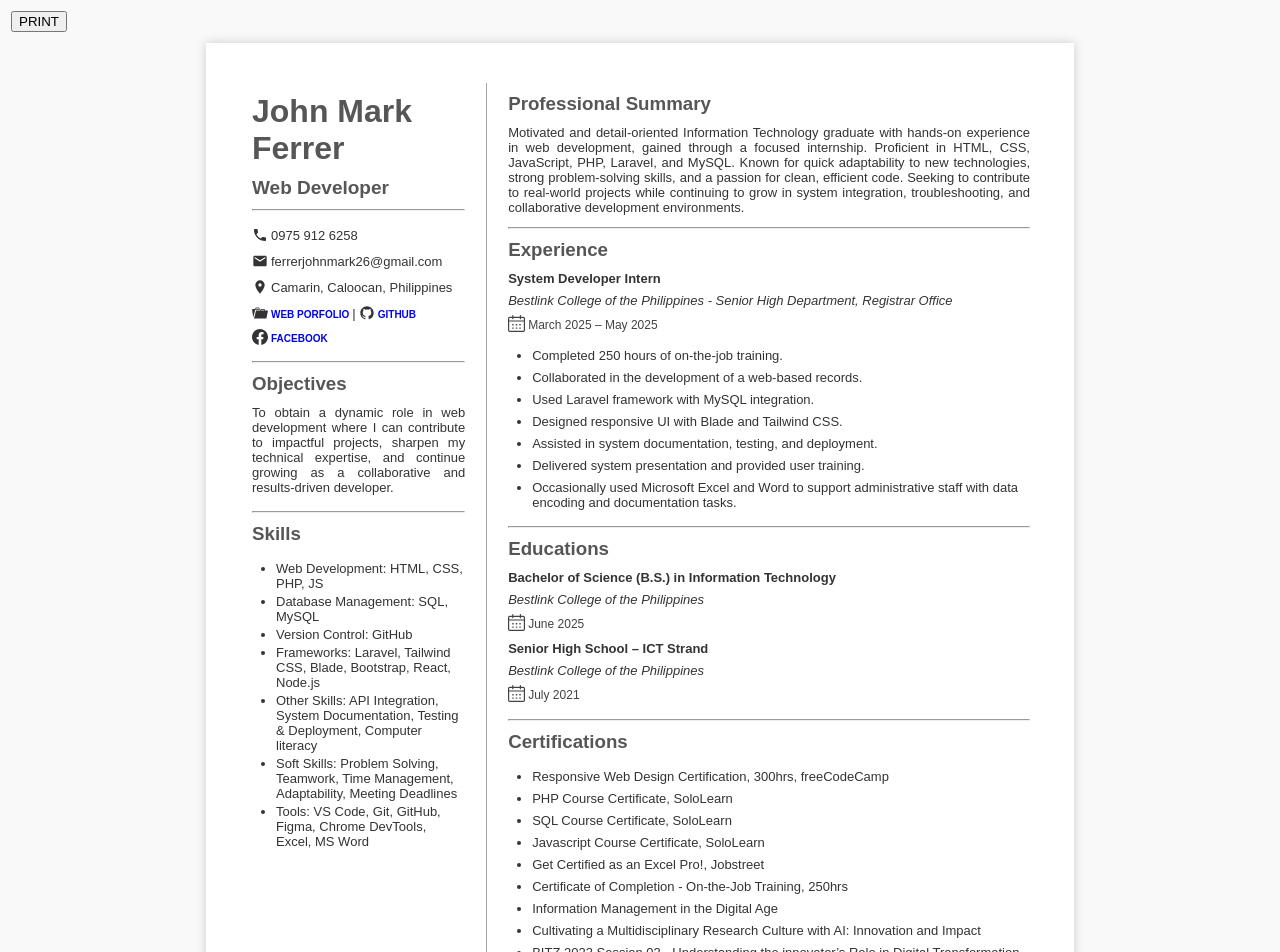
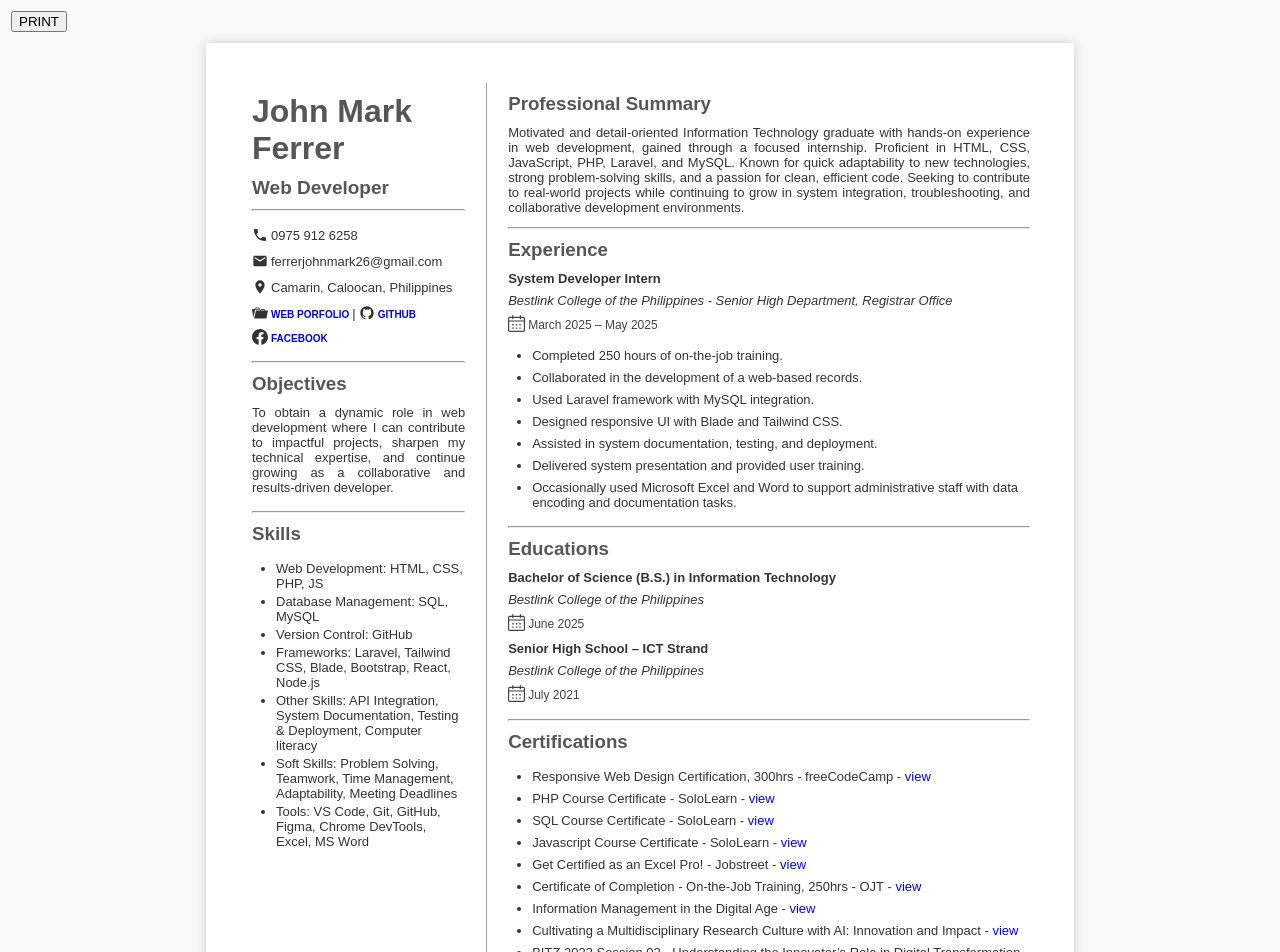
Before and after one commit to FerrerMark/my-resume, a React (Vite) app: page / in a window 1280 px wide. Shown: the top 952 px of the page. Built offline with nearby package versions, Linux system fonts and the light colour scheme.

Commit message:
add view in certification

```diff
--- a/src/components/Certifications.jsx
+++ b/src/components/Certifications.jsx
@@ -5,8 +5,13 @@ function Certifications() {
     <div className="certifications">
       <h3>Certifications</h3>
       <ul>
-        {resumeData.certifications.map((cert, idx) => (
-          <li key={idx}>{cert}</li>
+        {resumeData.certifications.map((item, idx) => (
+          <li key={idx}>
+            {item.cert} - {" "}
+            <span
+              dangerouslySetInnerHTML={{ __html: item.link }}
+            />
+          </li>
         ))}
       </ul>
     </div>
--- a/src/data.js
+++ b/src/data.js
@@ -50,16 +50,46 @@ export const resumeData = {
   ],
 
   certifications: [
-    "Responsive Web Design Certification, 300hrs, freeCodeCamp",
-    "PHP Course Certificate, SoloLearn",
-    "SQL Course Certificate, SoloLearn",
-    "Javascript Course Certificate, SoloLearn",
-    "Get Certified as an Excel Pro!, Jobstreet",
-    "Certificate of Completion - On-the-Job Training, 250hrs",
-    "Information Management in the Digital Age",
-    "Cultivating a Multidisciplinary Research Culture with AI: Innovation and Impact",
-    "BITZ 2023 Session 02 - Understanding the innovator’s Role in Digital Transformation",
-    "Knowledge with the Research Trends from Multidisciplinary Perspective in Engineering, ICT"
+    {
+      cert: "Responsive Web Design Certification, 300hrs - freeCodeCamp",
+      link: "<a href='https://www.freecodecamp.org/certification/markkkkk/responsive-web-design' target='_blank'>view</a>"
+    },
+    {
+      cert: "PHP Course Certificate - SoloLearn",
+      link: "<a href='https://portfolio-ferrerjohnmark26-gmailcoms-projects.vercel.app/img/certificates/php.png' target='_blank'>view</a>"
+    },
+    {
+      cert: "SQL Course Certificate - SoloLearn",
+      link: "<a href='https://portfolio-ferrerjohnmark26-gmailcoms-projects.vercel.app/img/certificates/sql%20cert.png' target='_blank'>view</a>"
+    },
+    {
+      cert: "Javascript Course Certificate - SoloLearn",
+      link: "<a href='https://portfolio-ferrerjohnmark26-gmailcoms-projects.vercel.app/img/certificates/JsCert.png' target='_blank'>view</a>"
+    },
+    {
+      cert: "Get Certified as an Excel Pro! - Jobstreet",
+      link: "<a href='https://portfolio-ferrerjohnmark26-gmailcoms-projects.vercel.app/img/certificates/excelCert.png' target='_blank'>view</a>"
+    },
+    {
+      cert: "Certificate of Completion - On-the-Job Training, 250hrs - OJT",
+      link: "<a href='https://portfolio-ferrerjohnmark26-gmailcoms-projects.vercel.app/img/certificates/ojt%20cert.jpg' target='_blank'>view</a>"
+    },
+    {
+      cert: "Information Management in the Digital Age",
+      link: "<a href='https://portfolio-ferrerjohnmark26-gmailcoms-projects.vercel.app/img/certificates/inf.jpg' target='_blank'>view</a>"
+    },
+    {
+      cert: "Cultivating a Multidisciplinary Research Culture with AI: Innovation and Impact",
+      link: "<a href='https://portfolio-ferrerjohnmark26-gmailcoms-projects.vercel.app/img/certificates/1744894398542.jpg' target='_blank'>view</a>"
+    },
+    {
+      cert: "BITZ 2023 Session 02 - Understanding the Innovator’s Role in Digital Transformation",
+      link: "<a href='https://portfolio-ferrerjohnmark26-gmailcoms-projects.vercel.app/img/certificates/image_copy_2.png' target='_blank'>view</a>"
+    },
+    {
+      cert: "Knowledge with the Research Trends from Multidisciplinary Perspective in Engineering, ICT",
+      link: "<a href='https://portfolio-ferrerjohnmark26-gmailcoms-projects.vercel.app/img/certificates/IT%20seminar.jpg' target='_blank'>view</a>"
+    },
   ],
 
   skills: [
--- a/src/index.css
+++ b/src/index.css
@@ -152,3 +152,9 @@ body header h2 {
 button {
     margin: 11px;
 }
+
+.certifications a {
+    font-style: unset;
+    text-decoration: none;
+    color: blue;
+}
```
